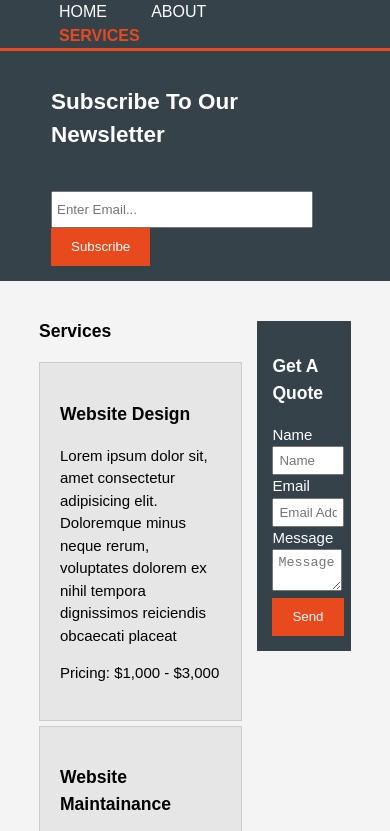
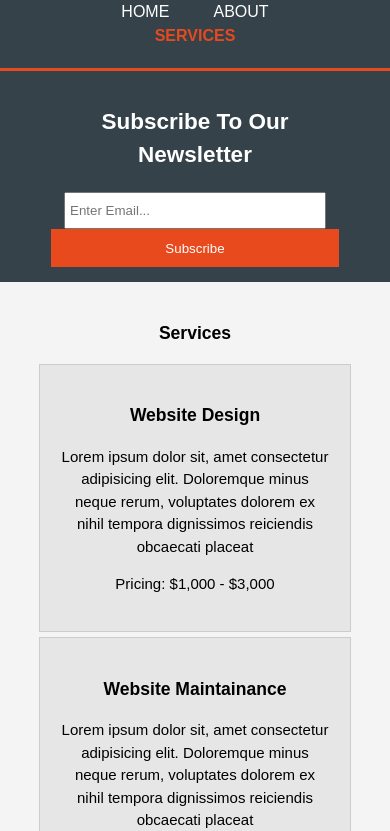
Before and after one commit to GSingh08/SimpleResponsiveLayout, a plain HTML site: page services.html in a window 390 px wide. Shown: the part 85-916 px from the top of the page. Drawn offline with Linux system fonts and the light colour scheme.

Commit message:
responsive website

```diff
--- a/css/style.css
+++ b/css/style.css
@@ -176,3 +176,40 @@ footer {
     background-color:#e8491d;
     text-align: center;
 }
+
+/* Media Queries */
+
+/* Tablet */
+@media(max-width: 768px){
+    header #branding,
+    header nav,
+    header nav li,
+    #newsletter h1,
+    #newsletter form,
+    #boxes .box,
+    article#main-col,
+    aside#sidebar {
+        float: none;
+        text-align: center;
+        width: 100%;
+    }
+
+    header {
+        padding-bottom: 20px;
+    }
+
+    #showcase h1 {
+        margin-top: 40px;
+    }
+
+    #newsletter button,
+    .quote button {
+        display: block;
+        width: 100%;
+    }
+
+    #newsletter form input[type="email"] .quote input, .quote textarea {
+        width: 100%;
+        margin-bottom: 5px;
+    }
+}
```
